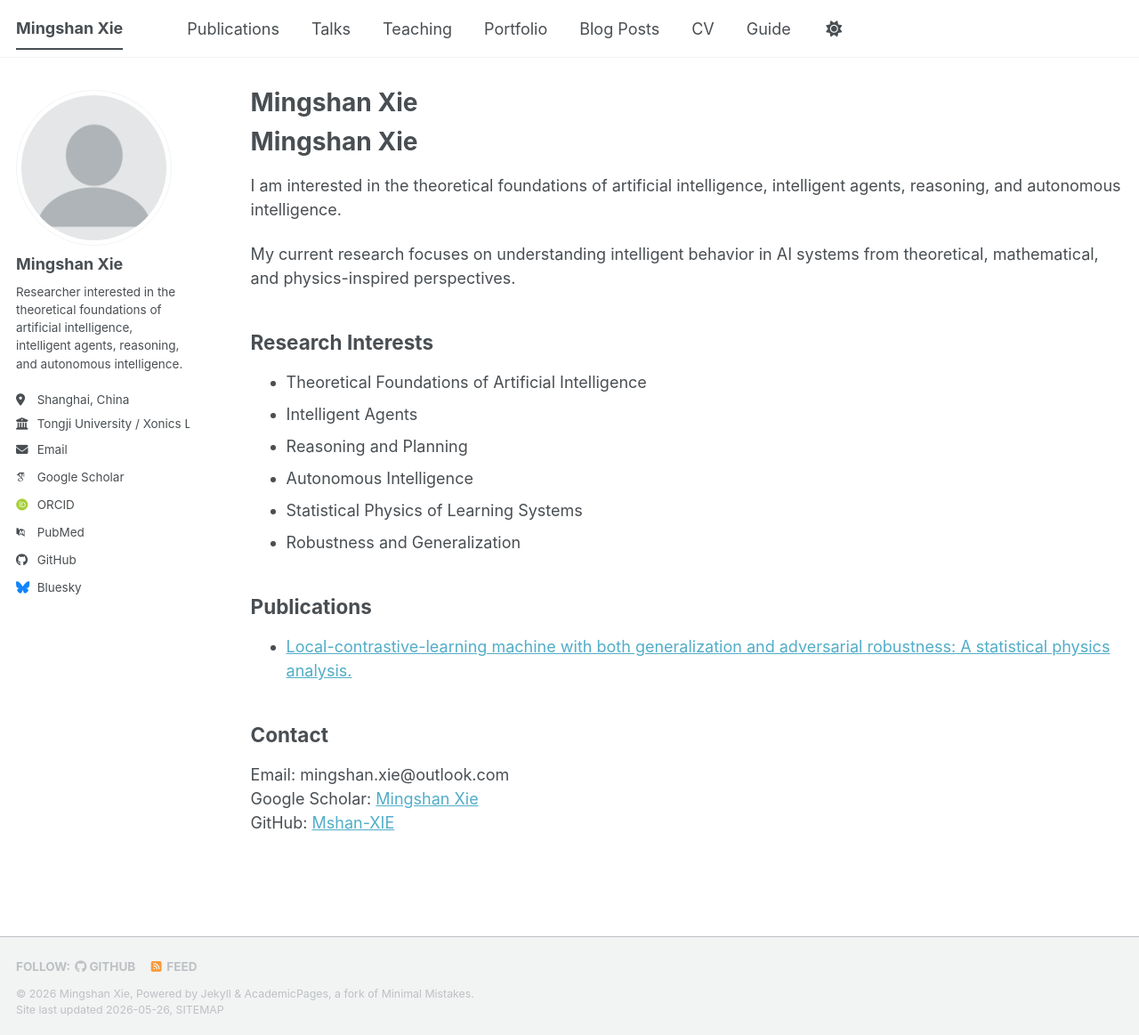
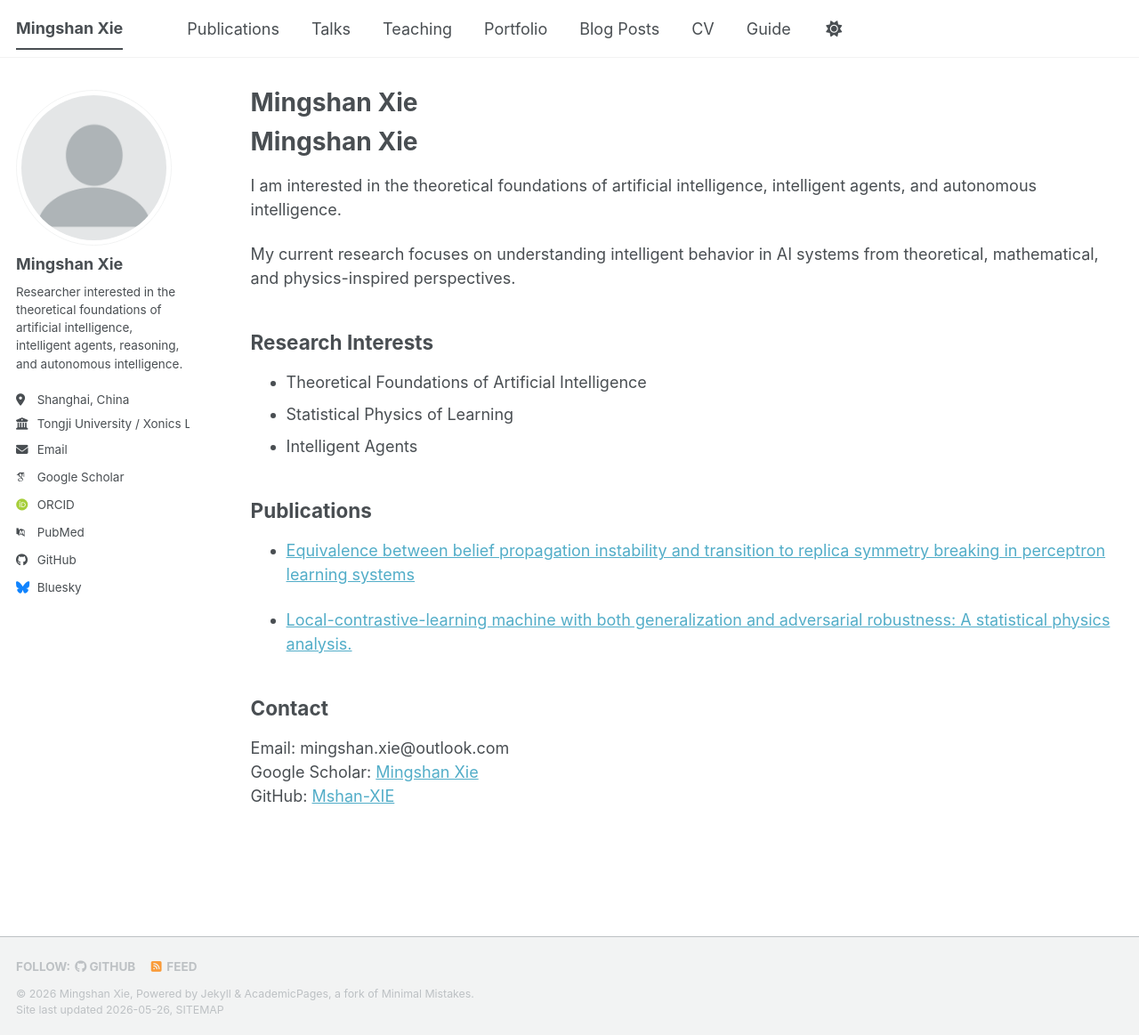
Before and after one commit to Mshan-XIE/Mshan-XIE.github.io, a Jekyll site: the page built from _pages/about.md, in a window 1280 px wide and 1163 px high. Shown: the whole window at 89% size. Built offline with Jekyll 4.4.1, drawn with Linux system fonts in a browser that asks for light colours; some web fonts are replaced; a script bundle is joined from its source files by our own code; library files that are not in the unit come from our copies.

Commit message:
Update about.md

```diff
--- a/_pages/about.md
+++ b/_pages/about.md
@@ -7,20 +7,19 @@ author_profile: true
 
 # Mingshan Xie
 
-I am interested in the theoretical foundations of artificial intelligence, intelligent agents, reasoning, and autonomous intelligence.
+I am interested in the theoretical foundations of artificial intelligence, intelligent agents, and autonomous intelligence.
 
 My current research focuses on understanding intelligent behavior in AI systems from theoretical, mathematical, and physics-inspired perspectives.
 
 ## Research Interests
 
 - Theoretical Foundations of Artificial Intelligence
+- Statistical Physics of Learning
 - Intelligent Agents
-- Reasoning and Planning
-- Autonomous Intelligence
-- Statistical Physics of Learning Systems
-- Robustness and Generalization
 
 ## Publications
+
+- [Equivalence between belief propagation instability and transition to replica symmetry breaking in perceptron learning systems](https://journals.aps.org/prresearch/pdf/10.1103/PhysRevResearch.4.023023)
 
 - [Local-contrastive-learning machine with both generalization and adversarial robustness: A statistical physics analysis.](https://link.springer.com/article/10.1007/s11433-024-2504-8)
 
```
